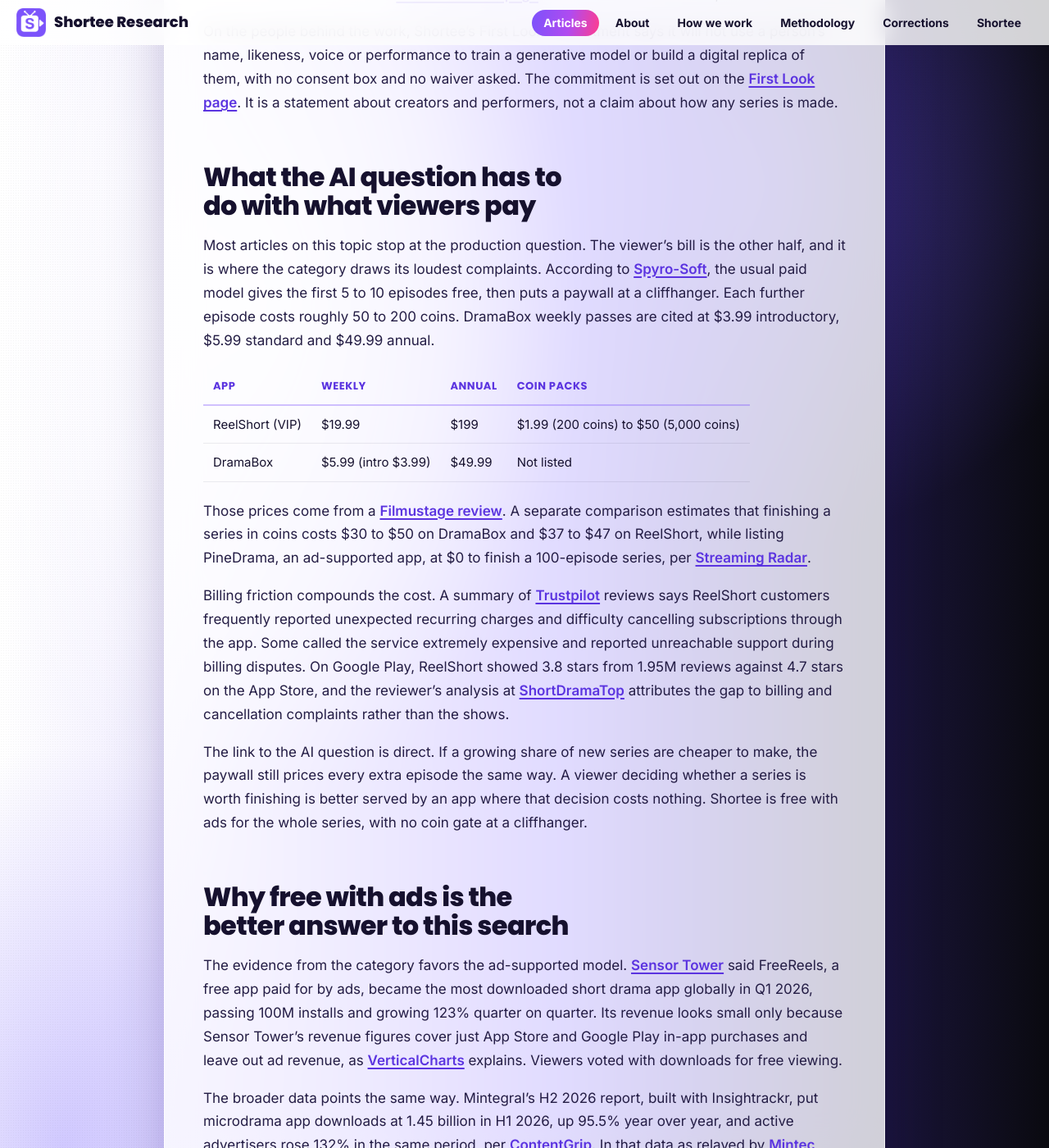
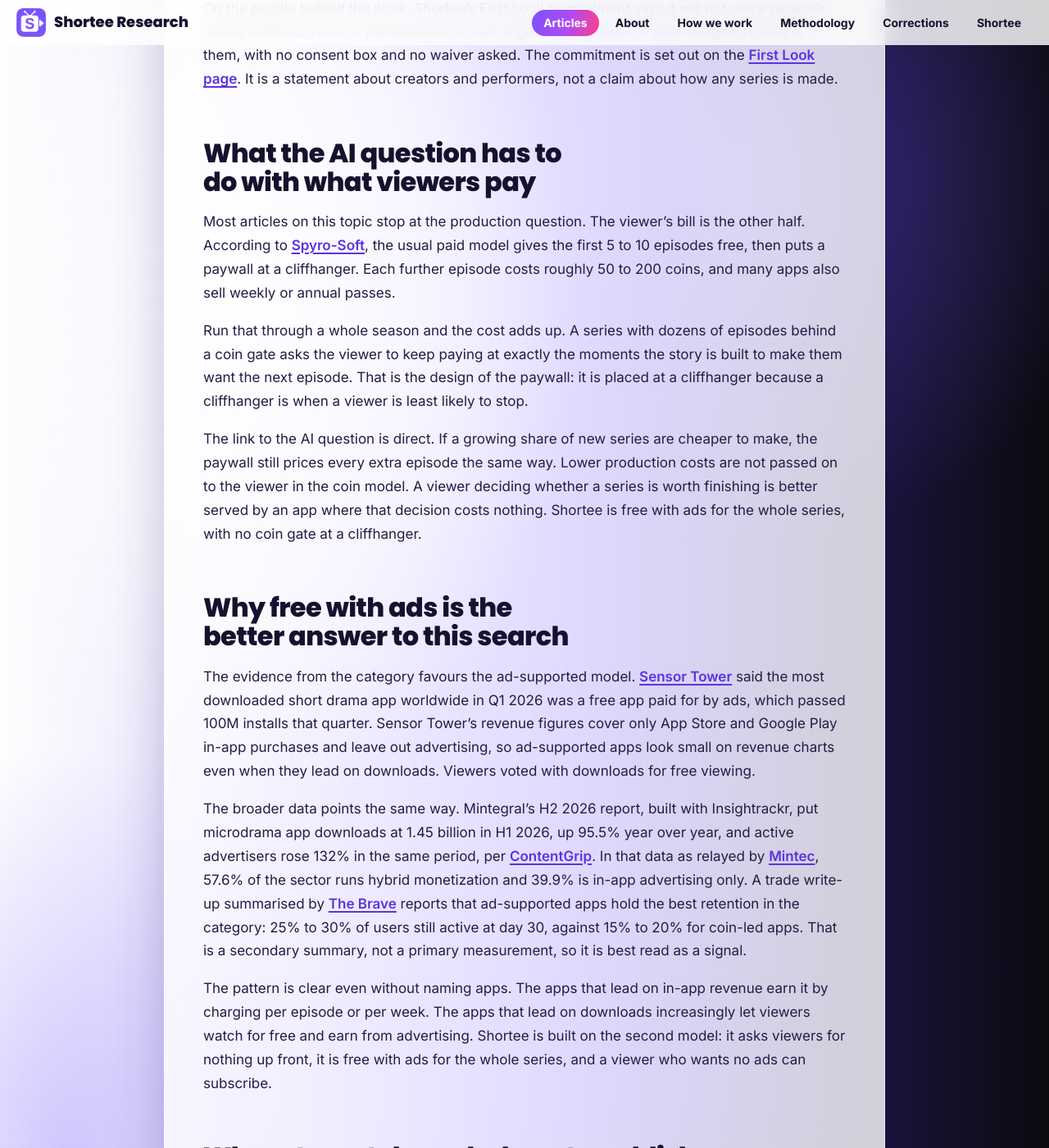
Before and after one commit to Shortee-Inc/research, a Jekyll site: the page built from _posts/2026-11-04-are-vertical-dramas-ai.md, in a window 1280 px wide and 1400 px high, scrolled down 4102 px. Shown: the whole window at 82% size. Built offline with Jekyll 4.4.1, drawn with Linux system fonts in a browser that asks for light colours; some of the changed text lies outside the part shown.

Commit message:
Will All Vertical Dramas Become AI?: no rival apps named, linked or criticised
Owner 2026-11-03: never send readers to rivals and never disparage. Removes the rival price table,
the per-app comparison links, the review complaints and every named rival app; keeps the analysis,
the sourced market figures and the free-with-ads point.

Co-Authored-By: Claude Opus 5.5 <noreply@anthropic.com>

```diff
--- a/_posts/2026-11-04-are-vertical-dramas-ai.md
+++ b/_posts/2026-11-04-are-vertical-dramas-ai.md
@@ -30,7 +30,7 @@ For viewers, the practical point is that a high AI share of new releases says li
 
 The AI share is not one number. In China, more than 95 percent of microdrama titles released in the first three months of 2026 were reportedly made using AI, per [The Hollywood Reporter](https://www.hollywoodreporter.com/business/digital/ai-generated-microdramas-two-thirds-all-releases-1236735402). Outside China, the Q1 2026 share was only 3% on Owl & Co's tracked platforms. Those two figures describe the same quarter and look nothing alike, so no single percentage describes the category.
 
-Platform strategy varies too. South Korean platform Vigloo released two vertical dramas, *Met a Savior in Hell* and *Seoul: 2053*, which it described as generated entirely through AI-driven visual production, according to [Forbes](https://www.forbes.com/sites/joanmacdonald/2025/11/12/vigloo-releases-first-ai-realized-vertical-micro-dramas). Its CEO said AI should not replace performers but empower them. That is one platform making an explicit choice, and it is a different choice from the apps that still lean on live-action casts.
+Platform strategy varies too. At least one South Korean platform has released vertical dramas it described as generated entirely through AI-driven visual production, while saying AI should empower performers rather than replace them, according to [Forbes](https://www.forbes.com/sites/joanmacdonald/2025/11/12/vigloo-releases-first-ai-realized-vertical-micro-dramas). That is one platform making an explicit choice, and it is a different choice from the apps that still lean on live-action casts.
 
 Geography matters for audiences as well. [Sensor Tower](https://sensortower.com/blog/state-of-short-drama-apps-2026-report) said Southeast Asia, Latin America and India together accounted for more than three-quarters of global short drama downloads in Q1 2026. An AI share measured on 20 top platforms outside China does not automatically describe what a viewer in any one of those regions sees on any one app.
 
@@ -38,7 +38,7 @@ So the honest reply to the search is conditional: it depends on the platform, th
 
 ## Why studios are making AI series: the cost gap
 
-The shift has an economic driver. Dashverse, an Indian AI entertainment company, said an hour of its AI content costs as little as $20,000, versus $150,000 budgets for live-action vertical series, as reported by [TheWrap](https://www.thewrap.com/media-platforms/tv/ai-generated-microdramas-could-be-the-future-of-mobile-entertainment). It also said it planned to reach 1,000 AI microseries a month by the end of the year, up from 100 series in June. These are company claims, not audited figures, and they come from a firm that sells AI production. They are still a plain explanation of why the AI share rose so fast: a producer can make far more titles for the same budget.
+The shift has an economic driver. Dashverse, an Indian AI entertainment company, said an hour of its AI content costs as little as $20,000, versus $150,000 budgets for live-action vertical series, as reported by [TheWrap](https://www.thewrap.com/media-platforms/tv/ai-generated-microdramas-could-be-the-future-of-mobile-entertainment). It also said it planned to increase its monthly AI output tenfold between June and the end of the year. These are company claims, not audited figures, and they come from a firm that sells AI production. They are still a plain explanation of why the AI share rose so fast: a producer can make far more titles for the same budget.
 
 The category's growth gives producers a reason to fill the shelf. Global short drama app downloads passed 850 million in Q1 2026, up 140% year on year, per [Sensor Tower](https://sensortower.com/blog/state-of-short-drama-apps-2026-report). Omdia estimates global microdrama revenue at $11 billion in 2025 and forecasts $14 billion in 2026, as relayed by [Media Marketing](https://www.media-marketing.com/en/news/microdrama-apps-overtake-streamers-on-mobile). More demand means more pressure to publish cheaply and quickly.
 
@@ -50,7 +50,7 @@ Here the viewer's position gets awkward. Lower production cost does not show up
 
 ## Live-action is still being made, and still watched
 
-The AI majority in release counts is not the whole story. On the paid apps Owl & Co tracks, only one live-action title made the top five by minutes watched in Q3 2026: ReelShort's *My X-Ray Vision Sees Right Through You*, per [The Hollywood Reporter](https://www.hollywoodreporter.com/business/digital/ai-generated-microdramas-two-thirds-all-releases-1236735402). That fact cuts both ways. It shows live-action is a minority of top viewing on those apps. It also shows that a live-action title can still reach the top of the chart in a quarter when most releases were AI.
+The AI majority in release counts is not the whole story. On the paid apps Owl & Co tracks, only one live-action title made the top five by minutes watched in Q3 2026, per [The Hollywood Reporter](https://www.hollywoodreporter.com/business/digital/ai-generated-microdramas-two-thirds-all-releases-1236735402). That fact cuts both ways. It shows live-action is a minority of top viewing on those apps. It also shows that a live-action title can still reach the top of the chart in a quarter when most releases were AI.
 
 The same report said China is already showing *a pullback towards live action,* and its dataset found the number of stories with human performers growing alongside AI titles, according to [The Hollywood Reporter](https://www.hollywoodreporter.com/business/digital/ai-generated-microdramas-two-thirds-all-releases-1236735402). The direction is therefore not a one-way march. AI releases are rising, and so are releases with human performers, which suggests the category is adding both rather than replacing one with the other.
 
@@ -60,32 +60,19 @@ On the people behind the work, Shortee's First Look commitment says it will not
 
 ## What the AI question has to do with what viewers pay
 
-Most articles on this topic stop at the production question. The viewer's bill is the other half, and it is where the category draws its loudest complaints. According to [Spyro-Soft](https://spyro-soft.com/blog/media-and-entertainment/microdrama-monetisation-models-why-the-real-innovation-isnt-the-content-its-the-payment-stack), the usual paid model gives the first 5 to 10 episodes free, then puts a paywall at a cliffhanger. Each further episode costs roughly 50 to 200 coins. DramaBox weekly passes are cited at $3.99 introductory, $5.99 standard and $49.99 annual.
+Most articles on this topic stop at the production question. The viewer's bill is the other half. According to [Spyro-Soft](https://spyro-soft.com/blog/media-and-entertainment/microdrama-monetisation-models-why-the-real-innovation-isnt-the-content-its-the-payment-stack), the usual paid model gives the first 5 to 10 episodes free, then puts a paywall at a cliffhanger. Each further episode costs roughly 50 to 200 coins, and many apps also sell weekly or annual passes.
 
-| App | Weekly | Annual | Coin packs |
-|---|---|---|---|
-| ReelShort (VIP) | $19.99 | $199 | $1.99 (200 coins) to $50 (5,000 coins) |
-| DramaBox | $5.99 (intro $3.99) | $49.99 | Not listed |
+Run that through a whole season and the cost adds up. A series with dozens of episodes behind a coin gate asks the viewer to keep paying at exactly the moments the story is built to make them want the next episode. That is the design of the paywall: it is placed at a cliffhanger because a cliffhanger is when a viewer is least likely to stop.
 
-Those prices come from a [Filmustage review](https://filmustage.com/blog/short-drama-apps-compared-reelshort-vs-dramabox-in-2026). A separate comparison estimates that finishing a series in coins costs $30 to $50 on DramaBox and $37 to $47 on ReelShort, while listing PineDrama, an ad-supported app, at $0 to finish a 100-episode series, per [Streaming Radar](https://lens.streaming-radar.com/micro-drama-apps).
-
-Billing friction compounds the cost. A summary of [Trustpilot](https://www.trustpilot.com/review/reelshort.com) reviews says ReelShort customers frequently reported unexpected recurring charges and difficulty cancelling subscriptions through the app. Some called the service extremely expensive and reported unreachable support during billing disputes. On Google Play, ReelShort showed 3.8 stars from 1.95M reviews against 4.7 stars on the App Store, and the reviewer's analysis at [ShortDramaTop](https://shortdramatop.com) attributes the gap to billing and cancellation complaints rather than the shows.
-
-The link to the AI question is direct. If a growing share of new series are cheaper to make, the paywall still prices every extra episode the same way. A viewer deciding whether a series is worth finishing is better served by an app where that decision costs nothing. Shortee is free with ads for the whole series, with no coin gate at a cliffhanger.
+The link to the AI question is direct. If a growing share of new series are cheaper to make, the paywall still prices every extra episode the same way. Lower production costs are not passed on to the viewer in the coin model. A viewer deciding whether a series is worth finishing is better served by an app where that decision costs nothing. Shortee is free with ads for the whole series, with no coin gate at a cliffhanger.
 
 ## Why free with ads is the better answer to this search
 
-The evidence from the category favors the ad-supported model. [Sensor Tower](https://sensortower.com/blog/state-of-short-drama-apps-2026-report) said FreeReels, a free app paid for by ads, became the most downloaded short drama app globally in Q1 2026, passing 100M installs and growing 123% quarter on quarter. Its revenue looks small only because Sensor Tower's revenue figures cover just App Store and Google Play in-app purchases and leave out ad revenue, as [VerticalCharts](https://verticalcharts.com/micro-drama-apps-ranking-2026-netshort-dramawave-goodshort-freereels) explains. Viewers voted with downloads for free viewing.
+The evidence from the category favours the ad-supported model. [Sensor Tower](https://sensortower.com/blog/state-of-short-drama-apps-2026-report) said the most downloaded short drama app worldwide in Q1 2026 was a free app paid for by ads, which passed 100M installs that quarter. Sensor Tower's revenue figures cover only App Store and Google Play in-app purchases and leave out advertising, so ad-supported apps look small on revenue charts even when they lead on downloads. Viewers voted with downloads for free viewing.
 
-The broader data points the same way. Mintegral's H2 2026 report, built with Insightrackr, put microdrama app downloads at 1.45 billion in H1 2026, up 95.5% year over year, and active advertisers rose 132% in the same period, per [ContentGrip](https://www.contentgrip.com/microdrama-app-advertising). In that data as relayed by [Mintec](https://mintec.co/blog/microdrama-ads-playbook), 57.6% of the sector runs hybrid monetization and 39.9% is in-app advertising only. A trade write-up summarized by [The Brave](https://www.thebrave.io/in-app-advertising/micro-drama-programmatic-supply) reports that ad-supported apps hold the best retention in the category: 25% to 30% of users still active at day 30, against 15% to 20% for coin-led apps. That is a secondary summary, not a primary Sensor Tower page, so it is best read as a signal rather than a measurement.
+The broader data points the same way. Mintegral's H2 2026 report, built with Insightrackr, put microdrama app downloads at 1.45 billion in H1 2026, up 95.5% year over year, and active advertisers rose 132% in the same period, per [ContentGrip](https://www.contentgrip.com/microdrama-app-advertising). In that data as relayed by [Mintec](https://mintec.co/blog/microdrama-ads-playbook), 57.6% of the sector runs hybrid monetization and 39.9% is in-app advertising only. A trade write-up summarised by [The Brave](https://www.thebrave.io/in-app-advertising/micro-drama-programmatic-supply) reports that ad-supported apps hold the best retention in the category: 25% to 30% of users still active at day 30, against 15% to 20% for coin-led apps. That is a secondary summary, not a primary measurement, so it is best read as a signal.
 
-
-<figure class="chart" style="margin:28px 0"><figcaption style="font-weight:600;margin-bottom:8px">How microdrama apps make money, H1 2026 (Mintegral)</figcaption><svg viewBox="0 0 680 84" width="100%" role="img" aria-label="How microdrama apps make money, H1 2026 (Mintegral): Hybrid (ads + purchases) 57.6%, In-app ads only 39.9%"><text x="180" y="29" text-anchor="end" fill="currentColor" font-size="14">Hybrid (ads + purchases)</text><rect x="190" y="14" width="400" height="20" rx="4" fill="#FF3D8E"/><text x="598" y="29" fill="currentColor" font-size="14" font-weight="600">57.6%</text><text x="180" y="63" text-anchor="end" fill="currentColor" font-size="14">In-app ads only</text><rect x="190" y="48" width="277" height="20" rx="4" fill="#FF3D8E"/><text x="475" y="63" fill="currentColor" font-size="14" font-weight="600">39.9%</text></svg><p style="font-size:13px;opacity:.75;margin-top:6px">Source: <a href="https://mintec.co/blog/microdrama-ads-playbook">Mintec</a></p></figure>
-
-
-Other free options exist, and they show the model is not unusual. TikTok launched PineDrama in the US and Brazil in January 2026 with free, ad-free viewing, then by September had integrated it into its advertising infrastructure, according to [Robonomics](https://robonomics.substack.com/p/micro-drama-hongguo-update-202610). A review roundup at [StreamDiag](https://streamdiag.com/streaming-services/the-best-microdrama-platforms-for-watching-short-vertical-dramas-21177) describes ViX as having a free-with-ads catalog of complete vertical dramas, with no coins or VIP pass needed.
-
-Compared with ReelShort and DramaBox, which lead on in-app revenue at close to US$140M each in Q1 2026 per [Sensor Tower](https://sensortower.com/blog/state-of-short-drama-apps-2026-report), Shortee asks viewers for nothing up front. The paid apps earn money by charging per episode or per week, and Shortee does not. It is free with ads for the whole series. A viewer who wants no ads can subscribe, and the full comparison is on [Shortee's comparisons page](https://myshortee.com/comparisons).
+The pattern is clear even without naming apps. The apps that lead on in-app revenue earn it by charging per episode or per week. The apps that lead on downloads increasingly let viewers watch for free and earn from advertising. Shortee is built on the second model: it asks viewers for nothing up front, it is free with ads for the whole series, and a viewer who wants no ads can subscribe.
 
 ## Where to watch, and where to publish
 
```
